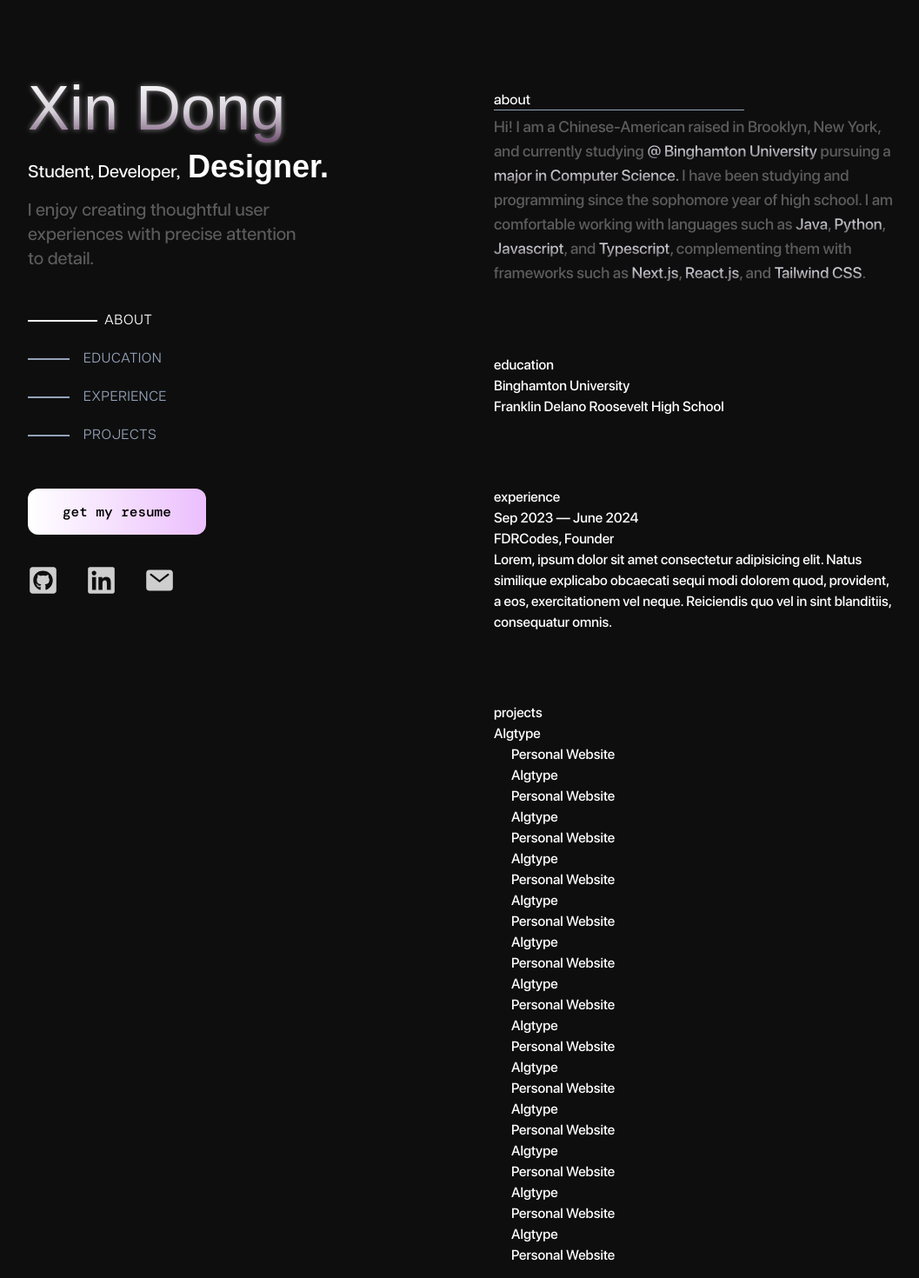
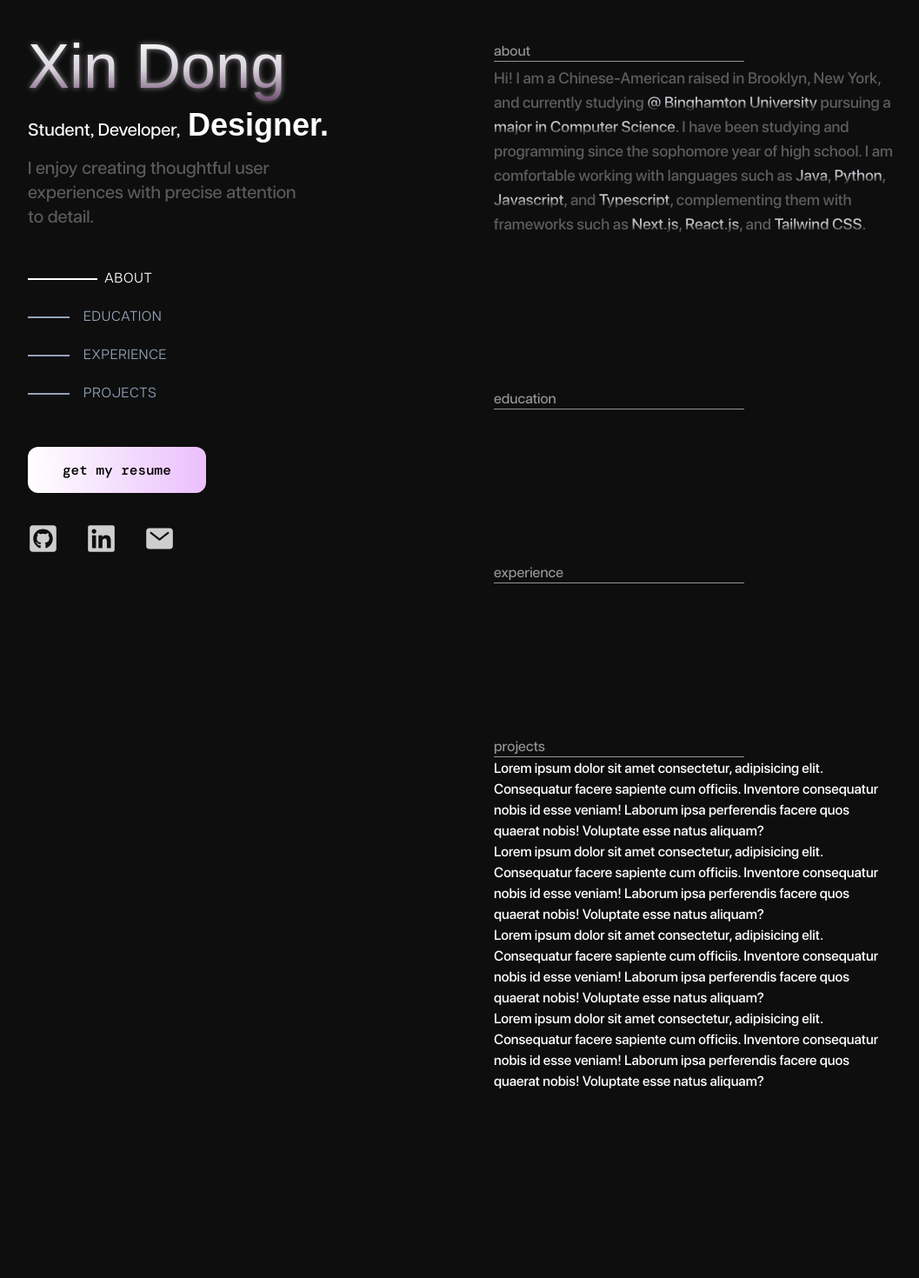
Before and after one commit to TheDXport/xinsite, a Next.js app: page / in a window 1280 px wide. Shown: the part 120-1590 px from the top of the page at 87% size, without its empty margins (192-1249 px from the left). After the commit the page ends 1408 px from the top, so only its background shows below. Built offline with nearby package versions, Linux system fonts and the light colour scheme; a web font is replaced by a local one.

Commit message:
Word hover animation in about section done

```diff
--- a/src/app/components/About.tsx
+++ b/src/app/components/About.tsx
@@ -1,46 +1,131 @@
+"use client";
 import { articulatMedium } from "../fonts";
+import { useState } from "react";
 
 const About = () => {
+  const [hoveredWord, setHoveredWord] = useState<string | null>(null); // Track hovered icon by ID
+
+  const handleMouseEnter = (word: string) => setHoveredWord(word);
+  const handleMouseLeave = () => setHoveredWord(null);
+
   return (
-    <section className="" id="ABOUT">
-      <div className={`${articulatMedium.className}`}>about</div>
-      <span className="absolute h-[0.08rem] bg-slate-400 w-72 mt-[-2px]" />
-      <div className="mt-1 text-lg text-[#5c5c5c] max-w-full">
+    <section className="pt-28 select-none" id="ABOUT">
+      <div className={`${articulatMedium.className} text-[#979797]`}>about</div>
+      <span className="absolute h-[0.08rem] bg-[#979797] w-72 mt-[-2px]" />
+      <div className="mt-1 text-lg text-[#5c5c5c] max-w-full transform transition-all duration-700">
+        {/* {`${
+            hoveredWord === "word0"
+              ? "text-xl translate-y-[-5px] "
+              : "
+          }
+           `} */}
         Hi! I am a Chinese-American raised in Brooklyn, New York, and currently studying{" "}
-        <span className="bg-gradient-to-b from-[#d0cdd4] via-[#c0bdc4] to-[#6d6971] inline text-transparent bg-clip-text">
+        <span
+          className={`${
+            hoveredWord === "boldword0"
+              ? "text-lgandxl translate-y-[-5px] bg-gradient-to-b from-[#d0cdd4] via-[#c0bdc4] to-[#191515] inline text-transparent bg-clip-text"
+              : "bg-gradient-to-b from-[#d0cdd4] via-[#c0bdc4] to-[#191515] inline text-transparent bg-clip-text"
+          }
+          transform transition-all duration-450 `}
+          onMouseEnter={() => handleMouseEnter("boldword0")}
+          onMouseLeave={handleMouseLeave}>
           @ Binghamton University
         </span>{" "}
         pursuing a{" "}
-        <span className="bg-gradient-to-b from-[#d0cdd4] via-[#c0bdc4] to-[#6d6971] inline text-transparent bg-clip-text">
+        <span
+          className={`${
+            hoveredWord === "boldword1"
+              ? "text-lgandxl translate-y-[-5px] bg-gradient-to-b from-[#d0cdd4] via-[#c0bdc4] to-[#191515] inline text-transparent bg-clip-text"
+              : "bg-gradient-to-b from-[#d0cdd4] via-[#c0bdc4] to-[#191515] inline text-transparent bg-clip-text"
+          }
+          transform transition-all duration-450 `}
+          onMouseEnter={() => handleMouseEnter("boldword1")}
+          onMouseLeave={handleMouseLeave}>
           major in Computer Science.
         </span>{" "}
         I have been studying and programming since the sophomore year of high school. I am comfortable working with
         languages such as{" "}
-        <span className="bg-gradient-to-b from-[#d0cdd4] via-[#c0bdc4] to-[#6d6971] inline text-transparent bg-clip-text">
+        <span
+          className={`${
+            hoveredWord === "boldword2"
+              ? "text-lgandxl translate-y-[-5px] bg-gradient-to-b from-[#d0cdd4] via-[#c0bdc4] to-[#191515] inline text-transparent bg-clip-text"
+              : "bg-gradient-to-b from-[#d0cdd4] via-[#c0bdc4] to-[#191515] inline text-transparent bg-clip-text"
+          }
+          transform transition-all duration-450 ease-in-out `}
+          onMouseEnter={() => handleMouseEnter("boldword2")}
+          onMouseLeave={handleMouseLeave}>
           Java
         </span>
         ,{" "}
-        <span className="bg-gradient-to-b from-[#d0cdd4] via-[#c0bdc4] to-[#6d6971] inline text-transparent bg-clip-text">
+        <span
+          className={`${
+            hoveredWord === "boldword3"
+              ? "text-lgandxl translate-y-[-5px] bg-gradient-to-b from-[#d0cdd4] via-[#c0bdc4] to-[#191515] inline text-transparent bg-clip-text"
+              : "bg-gradient-to-b from-[#d0cdd4] via-[#c0bdc4] to-[#191515] inline text-transparent bg-clip-text"
+          }
+          transform transition-all duration-450 ease-in-out `}
+          onMouseEnter={() => handleMouseEnter("boldword3")}
+          onMouseLeave={handleMouseLeave}>
           Python
         </span>
         ,{" "}
-        <span className="bg-gradient-to-b from-[#d0cdd4] via-[#c0bdc4] to-[#6d6971] inline text-transparent bg-clip-text">
+        <span
+          className={`${
+            hoveredWord === "boldword4"
+              ? "text-lgandxl translate-y-[-5px] bg-gradient-to-b from-[#d0cdd4] via-[#c0bdc4] to-[#191515] inline text-transparent bg-clip-text"
+              : "bg-gradient-to-b from-[#d0cdd4] via-[#c0bdc4] to-[#191515] inline text-transparent bg-clip-text"
+          }
+          transform transition-all duration-450 ease-in-out `}
+          onMouseEnter={() => handleMouseEnter("boldword4")}
+          onMouseLeave={handleMouseLeave}>
           Javascript
         </span>
         , and{" "}
-        <span className="bg-gradient-to-b from-[#d0cdd4] via-[#c0bdc4] to-[#6d6971] inline text-transparent bg-clip-text">
+        <span
+          className={`${
+            hoveredWord === "boldword5"
+              ? "text-lgandxl translate-y-[-5px] bg-gradient-to-b from-[#d0cdd4] via-[#c0bdc4] to-[#191515] inline text-transparent bg-clip-text"
+              : "bg-gradient-to-b from-[#d0cdd4] via-[#c0bdc4] to-[#191515] inline text-transparent bg-clip-text"
+          }
+          transform transition-all duration-450 ease-in-out `}
+          onMouseEnter={() => handleMouseEnter("boldword5")}
+          onMouseLeave={handleMouseLeave}>
           Typescript
         </span>
         , complementing them with frameworks such as{" "}
-        <span className="bg-gradient-to-b from-[#d0cdd4] via-[#c0bdc4] to-[#6d6971] inline text-transparent bg-clip-text">
+        <span
+          className={`${
+            hoveredWord === "boldword6"
+              ? "text-lgandxl translate-y-[-5px] bg-gradient-to-b from-[#d0cdd4] via-[#c0bdc4] to-[#191515] inline text-transparent bg-clip-text"
+              : "bg-gradient-to-b from-[#d0cdd4] via-[#c0bdc4] to-[#191515] inline text-transparent bg-clip-text"
+          }
+          transform transition-all duration-450 ease-in-out `}
+          onMouseEnter={() => handleMouseEnter("boldword6")}
+          onMouseLeave={handleMouseLeave}>
           Next.js
         </span>
         ,{" "}
-        <span className="bg-gradient-to-b from-[#d0cdd4] via-[#c0bdc4] to-[#6d6971] inline text-transparent bg-clip-text">
+        <span
+          className={`${
+            hoveredWord === "boldword7"
+              ? "text-lgandxl translate-y-[-5px] bg-gradient-to-b from-[#d0cdd4] via-[#c0bdc4] to-[#191515] inline text-transparent bg-clip-text"
+              : "bg-gradient-to-b from-[#d0cdd4] via-[#c0bdc4] to-[#191515] inline text-transparent bg-clip-text"
+          }
+          transform transition-all duration-450 ease-in-out `}
+          onMouseEnter={() => handleMouseEnter("boldword7")}
+          onMouseLeave={handleMouseLeave}>
           React.js
         </span>
         , and{" "}
-        <span className="bg-gradient-to-b from-[#d0cdd4] via-[#c0bdc4] to-[#6d6971] inline text-transparent bg-clip-text">
+        <span
+          className={`${
+            hoveredWord === "boldword8"
+              ? "text-lgandxl translate-y-[-5px] bg-gradient-to-b from-[#d0cdd4] via-[#c0bdc4] to-[#191515] inline text-transparent bg-clip-text"
+              : "bg-gradient-to-b from-[#d0cdd4] via-[#c0bdc4] to-[#191515] inline text-transparent bg-clip-text"
+          }
+          transform transition-all duration-450 ease-in-out `}
+          onMouseEnter={() => handleMouseEnter("boldword8")}
+          onMouseLeave={handleMouseLeave}>
           Tailwind CSS
         </span>
         .
--- a/src/app/components/Education.tsx
+++ b/src/app/components/Education.tsx
@@ -1,9 +1,10 @@
+import { articulatMedium } from "../fonts";
+
 const Education = () => {
   return (
-    <section className="" id="EDUCATION">
-      <div>education</div>
-      <div>Binghamton University</div>
-      <div>Franklin Delano Roosevelt High School</div>
+    <section className="pt-24" id="EDUCATION">
+      <div className={`${articulatMedium.className} text-[#979797]`}>education</div>
+      <span className="absolute h-[0.08rem] bg-[#979797] w-72 mt-[-2px]" />
     </section>
   );
 };
--- a/src/app/components/Experience.tsx
+++ b/src/app/components/Experience.tsx
@@ -1,16 +1,10 @@
+import { articulatMedium } from "../fonts";
+
 const Experience = () => {
   return (
-    <section className="" id="EXPERIENCE">
-      <div>experience</div>
-      <div>
-        <h4>Sep 2023 — June 2024</h4>
-        <h1>FDRCodes, Founder</h1>
-        <h3>
-          Lorem, ipsum dolor sit amet consectetur adipisicing elit. Natus similique explicabo obcaecati sequi modi
-          dolorem quod, provident, a eos, exercitationem vel neque. Reiciendis quo vel in sint blanditiis, consequatur
-          omnis.
-        </h3>
-      </div>
+    <section className="pt-24" id="EXPERIENCE">
+      <div className={`${articulatMedium.className} text-[#979797]`}>experience</div>
+      <span className="absolute h-[0.08rem] bg-[#979797] w-72 mt-[-2px]" />
     </section>
   );
 };
--- a/src/app/components/Projects.tsx
+++ b/src/app/components/Projects.tsx
@@ -1,35 +1,30 @@
+import { articulatMedium } from "../fonts";
+
 const Projects = () => {
   return (
-    <section className="" id="PROJECTS">
-      <div>projects</div>
-      <div className="flex flex-col space-x-5">
-        <div>Algtype</div>
-        <div>Personal Website</div>
-        <div>Algtype</div>
-        <div>Personal Website</div>
-        <div>Algtype</div>
-        <div>Personal Website</div>
-        <div>Algtype</div>
-        <div>Personal Website</div>
-        <div>Algtype</div>
-        <div>Personal Website</div>
-        <div>Algtype</div>
-        <div>Personal Website</div>
-        <div>Algtype</div>
-        <div>Personal Website</div>
-        <div>Algtype</div>
-        <div>Personal Website</div>
-        <div>Algtype</div>
-        <div>Personal Website</div>
-        <div>Algtype</div>
-        <div>Personal Website</div>
-        <div>Algtype</div>
-        <div>Personal Website</div>
-        <div>Algtype</div>
-        <div>Personal Website</div>
-        <div>Algtype</div>
-        <div>Personal Website</div>
-      </div>
+    <section className="pt-24" id="PROJECTS">
+      <div className={`${articulatMedium.className} text-[#979797]`}>projects</div>
+      <span className="absolute h-[0.08rem] bg-[#979797] w-72 mt-[-2px]" />
+      <p>
+        Lorem ipsum dolor sit amet consectetur, adipisicing elit. Consequatur facere sapiente cum officiis. Inventore
+        consequatur nobis id esse veniam! Laborum ipsa perferendis facere quos quaerat nobis! Voluptate esse natus
+        aliquam?
+      </p>
+      <p>
+        Lorem ipsum dolor sit amet consectetur, adipisicing elit. Consequatur facere sapiente cum officiis. Inventore
+        consequatur nobis id esse veniam! Laborum ipsa perferendis facere quos quaerat nobis! Voluptate esse natus
+        aliquam?
+      </p>
+      <p>
+        Lorem ipsum dolor sit amet consectetur, adipisicing elit. Consequatur facere sapiente cum officiis. Inventore
+        consequatur nobis id esse veniam! Laborum ipsa perferendis facere quos quaerat nobis! Voluptate esse natus
+        aliquam?
+      </p>
+      <p>
+        Lorem ipsum dolor sit amet consectetur, adipisicing elit. Consequatur facere sapiente cum officiis. Inventore
+        consequatur nobis id esse veniam! Laborum ipsa perferendis facere quos quaerat nobis! Voluptate esse natus
+        aliquam?
+      </p>
     </section>
   );
 };
--- a/src/app/components/SectionLink.tsx
+++ b/src/app/components/SectionLink.tsx
@@ -23,7 +23,7 @@
   );
 };
 
-const ButtonLink: React.FC<ButtonLinkProps> = ({ label, section, activeLink, onClick }) => {
+const ButtonLink: React.FC<props> = ({ label, section, activeLink, onClick }) => {
   const isActive = activeLink === section;
   const [isHovered, setIsHovered] = useState(false);
 
--- a/src/app/page.tsx
+++ b/src/app/page.tsx
@@ -14,7 +14,7 @@
       {/* Container for Div 2 and Div 3 */}
       <div className="flex flex-col sm:flex-col md:flex-row">
         {/* RED: Div 2: Left half, unscrollable */}
-        <div className="w-full lg:w-1/2 p-4 mt-24 md:mt-36 lg:mt-48 pl-0 sm:pl-6 md:pl-9 lg:pl-40 xl:pl-52 overflow-hidden lg:top-0 lg:fixed">
+        <div className="w-full md:w-1/2 lg:w-1/2 p-4 mt-24 md:mt-36 lg:mt-42 pl-0 sm:pl-6 md:pl-9 lg:pl-40 xl:pl-52 overflow-hidden md:top-0 md:fixed lg:top-0 lg:fixed">
           {/* ORANGE */}
           <div className={`${articulatNormal.className}  flex flex-col pl-10 md:pl-4 lg:pl-4 w-92`}>
             <NameHeader />
@@ -26,7 +26,7 @@
 
         {/* Div 3: Right half, scrollable */}
         <div
-          className={`${SFProMedium.className} mt-16 md:mt-36 lg:mt-48 lg:ml-[55vw] md:w-3/4 lg:w-[40rem] p-10 md:py-5 lg:p-8 overflow-y-scroll invisible-scrollbar h-auto space-y-20 px-18 xl:px-14 `}>
+          className={`${SFProMedium.className} mt-6 md:mt-6 lg:mt-6 md:ml-[50vw] lg:ml-[55vw] md:w-3/4 lg:w-[40rem] p-10 md:py-5 lg:p-8 overflow-y-scroll invisible-scrollbar h-auto space-y-20 px-18 xl:px-14 `}>
           <About />
           <Education />
           <Experience />
--- a/tailwind.config.ts
+++ b/tailwind.config.ts
@@ -8,6 +8,14 @@
   ],
   theme: {
     extend: {
+      fontSize: {
+        lgandxl: [
+          "1.2rem",
+          {
+            lineHeight: "1.7rem",
+          },
+        ],
+      },
       dropShadow: {
         "3xl": "0 0px 3px rgba(255, 255, 255, 0.5)",
         "4xl": ["0 35px 35px rgba(0, 0, 0, 0.25)", "0 45px 65px rgba(0, 0, 0, 0.15)"],
```
